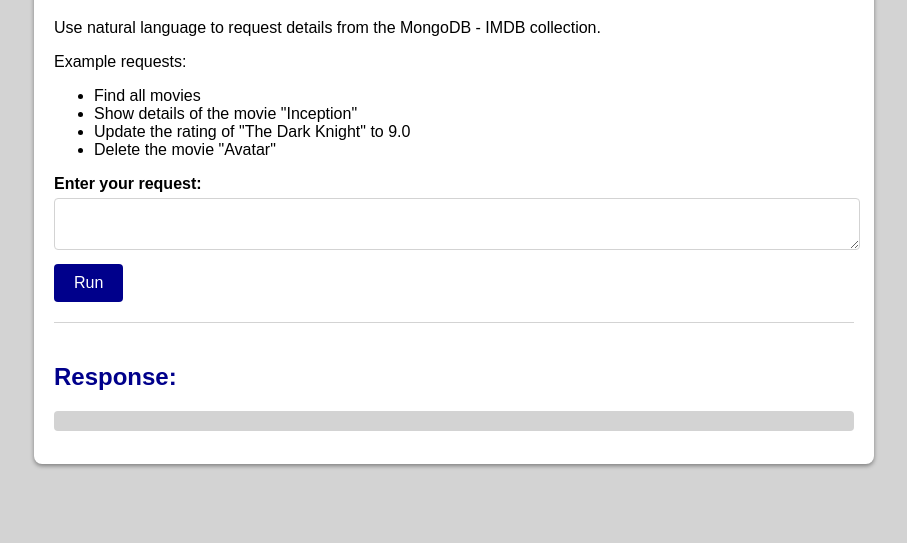
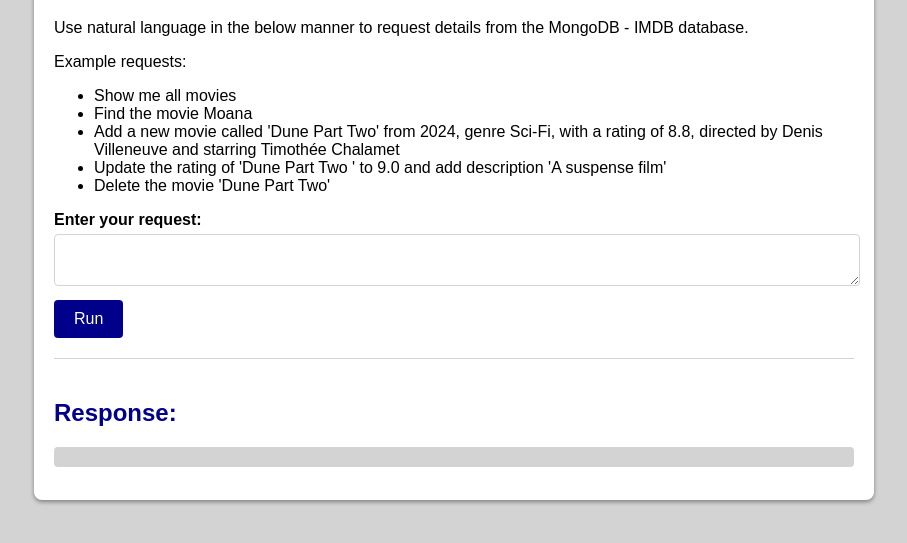
Before and after one commit to KAVYADINDI/graphql_prog_assignment, a website: page public/index.html in a window 1280 px wide. Shown: the part 101-644 px from the top of the page, without its empty margins (186-1093 px from the left). Drawn offline with Linux system fonts and the light colour scheme.

Commit message:
updated index.html

```diff
--- a/public/index.html
+++ b/public/index.html
@@ -8,13 +8,14 @@
 <body>
     <div class="container">
         <h1>Natural Language MongoDB CRUD</h1>
-        <p>Use natural language to request details from the MongoDB - IMDB collection.</p>
+        <p>Use natural language in the below manner to request details from the MongoDB - IMDB database.</p>
         <p>Example requests:</p>
         <ul>
-            <li>Find all movies</li>
-            <li>Show details of the movie "Inception"</li>
-            <li>Update the rating of "The Dark Knight" to 9.0</li>
-            <li>Delete the movie "Avatar"</li>
+            <li>Show me all movies</li>
+            <li>Find the movie Moana</li>
+            <li>Add a new movie called 'Dune Part Two' from 2024, genre Sci-Fi, with a rating of 8.8, directed by Denis Villeneuve and starring Timothée Chalamet</li>
+            <li>Update the rating of 'Dune Part Two ' to 9.0 and add description 'A suspense film'</li>
+            <li>Delete the movie 'Dune Part Two'</li>
         </ul>
 
         <div class="input-section">
```
